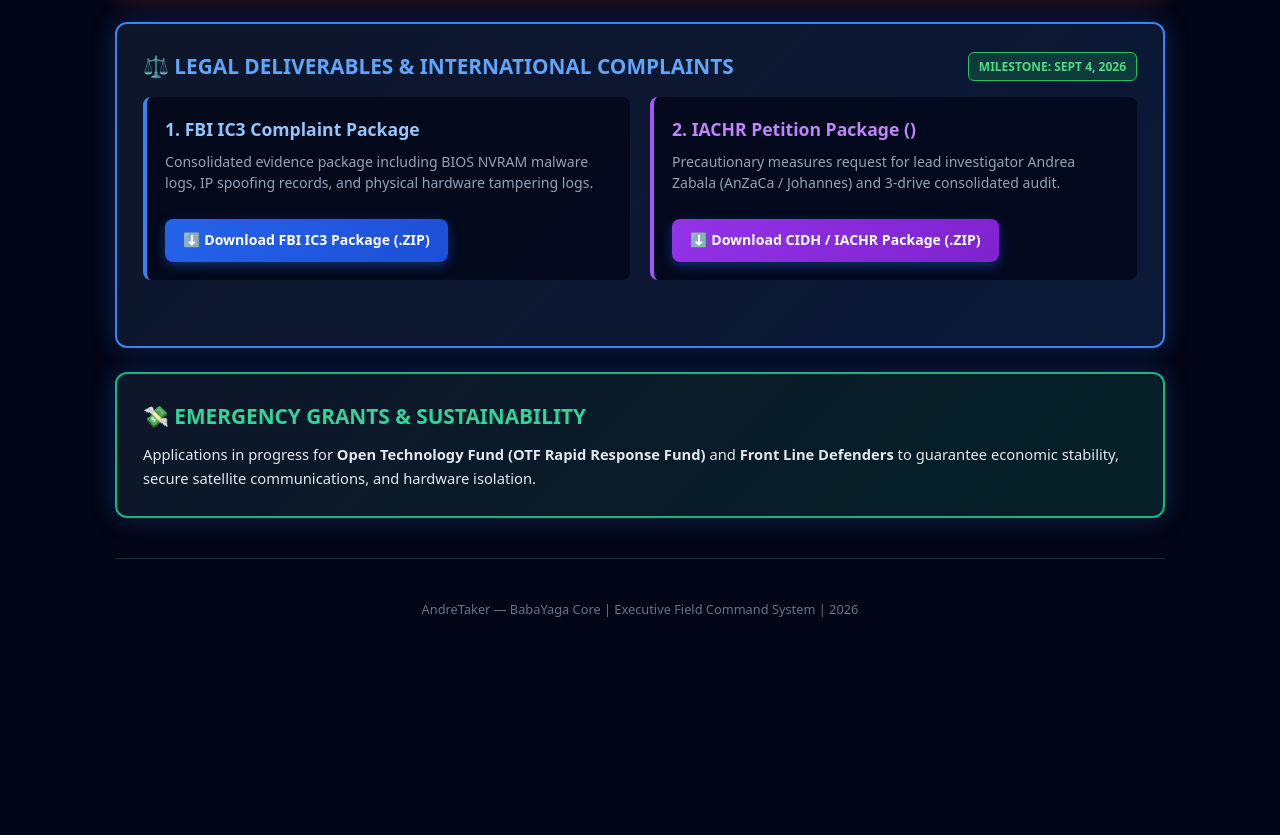
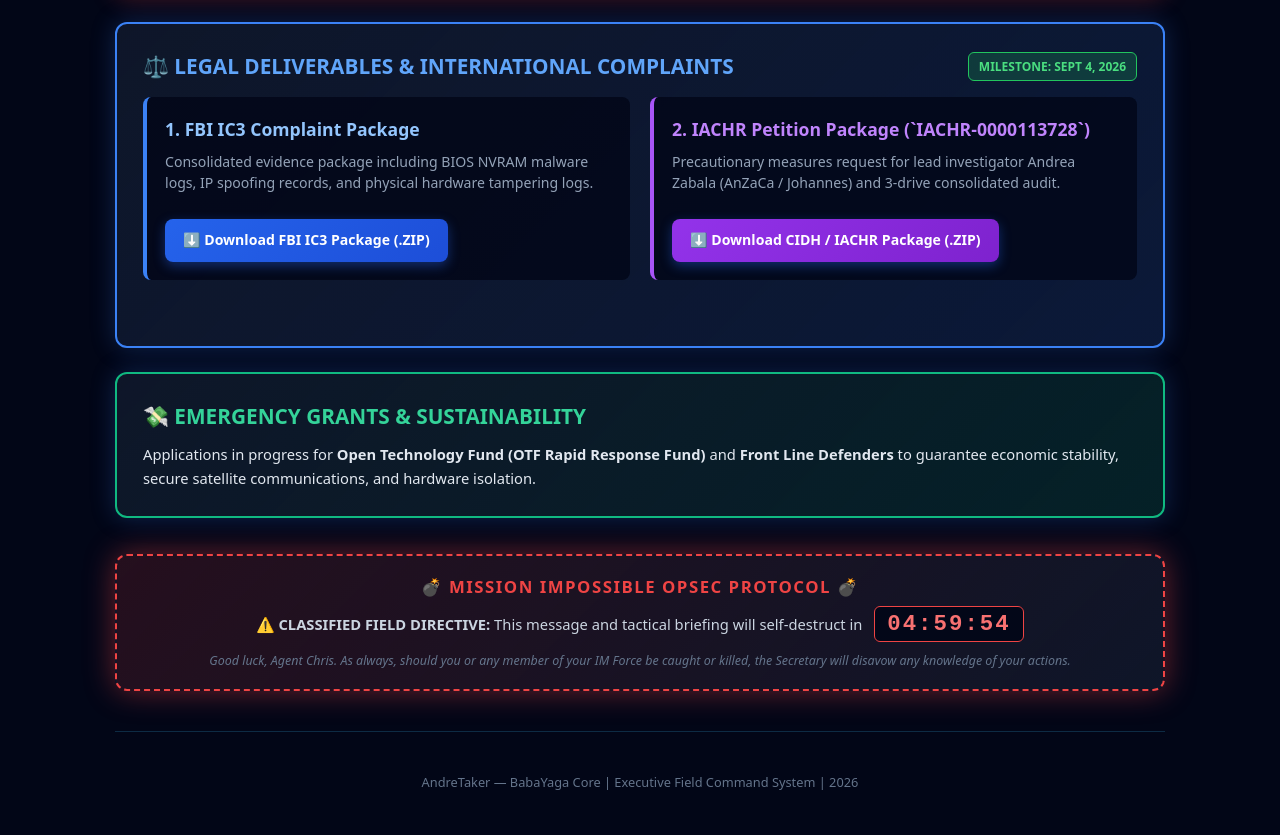
Before and after one commit to anzaca0330-pixel/AndreTaker-BabaYaga-Core-CyberDefense, a plain HTML site: page chris/index.html in a window 1280 px wide. Shown: the part 655-1490 px from the top of the page. Before the commit the page ends 1339 px from the top, so only its background shows below. Drawn offline with Linux system fonts and the light colour scheme.

Commit message:
feat(ui): Agregar banner de autodestruccion estilo Mision Imposible

```diff
--- a/chris/index.html
+++ b/chris/index.html
@@ -19,6 +19,34 @@
     .btn-download { display: inline-flex; align-items: center; gap: 8px; background: linear-gradient(135deg, #2563eb, #1d4ed8); color: #ffffff; text-decoration: none; padding: 10px 18px; border-radius: 8px; font-weight: 800; font-size: 0.88rem; box-shadow: 0 4px 12px rgba(37, 99, 235, 0.4); transition: 0.2s; border: none; margin-top: 12px; }
     .btn-download:hover { transform: translateY(-2px); box-shadow: 0 6px 18px rgba(37, 99, 235, 0.6); }
     .btn-urgent-dl { background: linear-gradient(135deg, #dc2626, #b91c1c); box-shadow: 0 4px 12px rgba(220, 38, 38, 0.4); }
+
+    /* Mission Impossible Self-Destruct Footer */
+    .self-destruct-card {
+      background: linear-gradient(135deg, rgba(239, 68, 68, 0.15), rgba(15, 23, 42, 0.95));
+      border: 2px dashed #ef4444;
+      border-radius: 12px;
+      padding: 18px 24px;
+      margin-top: 36px;
+      text-align: center;
+      box-shadow: 0 0 30px rgba(239, 68, 68, 0.3);
+      animation: pulseGlow 2s infinite alternate;
+    }
+    @keyframes pulseGlow {
+      from { box-shadow: 0 0 15px rgba(239, 68, 68, 0.2); }
+      to { box-shadow: 0 0 35px rgba(239, 68, 68, 0.5); }
+    }
+    .timer-display {
+      font-family: monospace;
+      color: #f87171;
+      font-size: 1.4rem;
+      font-weight: 900;
+      letter-spacing: 2px;
+      background: rgba(2, 6, 23, 0.9);
+      padding: 4px 12px;
+      border-radius: 6px;
+      border: 1px solid #ef4444;
+      margin-left: 8px;
+    }
   </style>
 </head>
 <body>
@@ -38,7 +66,7 @@
     <!-- Priority 1: Assurant Claim Package -->
     <div class="card-urgent">
       <div style="display: flex; justify-content: space-between; align-items: center; margin-bottom: 12px;">
-        <h2 style="color: #f87171; font-size: 1.4rem; margin: 0;">🚨 PRIORITY 1: ASSURANT HARDWARE CLAIM ()</h2>
+        <h2 style="color: #f87171; font-size: 1.4rem; margin: 0;">🚨 PRIORITY 1: ASSURANT HARDWARE CLAIM (`Claim 00115536906`)</h2>
         <span class="status-pending">ACTION REQUIRED</span>
       </div>
       <p style="color: #e2e8f0; line-height: 1.6; font-size: 0.95rem;">
@@ -94,7 +122,7 @@
         <!-- CIDH / IACHR Package -->
         <div style="background: rgba(2, 6, 23, 0.8); padding: 18px; border-radius: 8px; border-left: 4px solid #a855f7; display: flex; flex-direction: column; justify-content: space-between;">
           <div>
-            <h3 style="color: #c084fc; font-size: 1.1rem; margin: 0;">2. IACHR Petition Package ()</h3>
+            <h3 style="color: #c084fc; font-size: 1.1rem; margin: 0;">2. IACHR Petition Package (`IACHR-0000113728`)</h3>
             <p style="font-size: 0.88rem; color: #94a3b8; margin-top: 8px; line-height: 1.5;">
               Precautionary measures request for lead investigator Andrea Zabala (AnZaCa / Johannes) and 3-drive consolidated audit.
             </p>
@@ -116,10 +144,47 @@
       </p>
     </div>
 
+    <!-- 💣 MISSION IMPOSSIBLE SELF-DESTRUCT FOOTER BANNER -->
+    <div class="self-destruct-card">
+      <div style="color: #ef4444; font-weight: 900; font-size: 1.05rem; text-transform: uppercase; letter-spacing: 1.5px;">
+        💣 MISSION IMPOSSIBLE OPSEC PROTOCOL 💣
+      </div>
+      <div style="color: #cbd5e1; font-size: 0.92rem; margin-top: 6px;">
+        ⚠️ <strong>CLASSIFIED FIELD DIRECTIVE:</strong> This message and tactical briefing will self-destruct in
+        <span class="timer-display" id="mission-timer">04:59:59</span>
+      </div>
+      <div style="color: #64748b; font-size: 0.78rem; margin-top: 8px; font-style: italic;">
+        Good luck, Agent Chris. As always, should you or any member of your IM Force be caught or killed, the Secretary will disavow any knowledge of your actions.
+      </div>
+    </div>
+
     <footer style="text-align: center; margin-top: 40px; color: #64748b; font-size: 0.8rem;">
       AndreTaker — BabaYaga Core | Executive Field Command System | 2026
     </footer>
   </div>
 
+  <script>
+    // Live Mission Impossible Countdown Timer
+    let totalSeconds = 5 * 3600 - 1;
+    function updateTimer() {
+      let hrs = Math.floor(totalSeconds / 3600);
+      let mins = Math.floor((totalSeconds % 3600) / 60);
+      let secs = totalSeconds % 60;
+
+      let hStr = String(hrs).padStart(2, '0');
+      let mStr = String(mins).padStart(2, '0');
+      let sStr = String(secs).padStart(2, '0');
+
+      document.getElementById('mission-timer').textContent = `${hStr}:${mStr}:${sStr}`;
+      if (totalSeconds > 0) {
+        totalSeconds--;
+      } else {
+        document.getElementById('mission-timer').textContent = "00:00:00 [DESTRUCTED]";
+      }
+    }
+    setInterval(updateTimer, 1000);
+    updateTimer();
+  </script>
+
 </body>
 </html>
```
